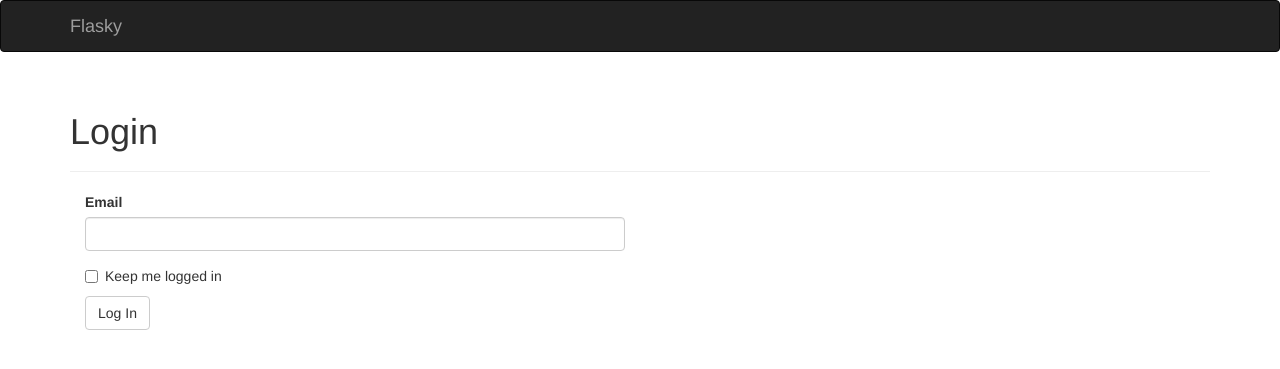
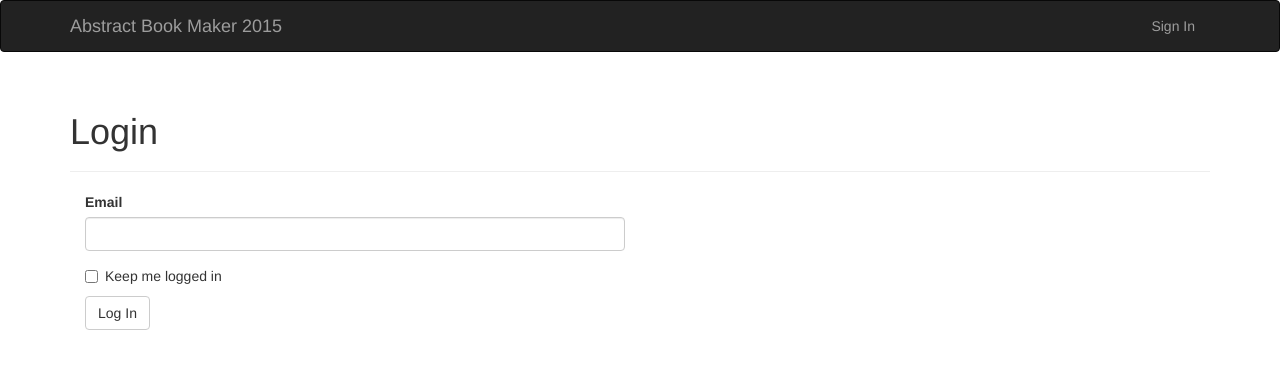
Before and after one commit to selsarrag/mstp_abstract_book, a Flask app: page /login in a window 1280 px wide. Shown: the top 369 px of the page. Run offline with Flask 2, Linux system fonts and the light colour scheme; parts of the project's set-up code (start-up, migrations or seed data) failed here and were passed over; some libraries are stand-ins or nearby versions.

Commit message:
clean up the base.html

```diff
--- a/app/auth/views.py
+++ b/app/auth/views.py
@@ -16,7 +16,7 @@ def login():
 			return redirect(url_for('main.index'))
 			#return redirect(request.args.get('next') or url_for('main.index'))
 		flash('Invalid user email.')
-	return render_template('/auth/login.html', form=form)
+	return render_template('/auth/login.html', form=form, current_user=current_user)
 
 @auth.route('/logout')
 @login_required
--- a/app/main/forms.py
+++ b/app/main/forms.py
@@ -15,7 +15,7 @@ class StudentForm(Form):
 
 class AbstractForm(Form):
 	title = StringField('Abstract Title: ')
-	eventname = HiddenField('2015 Second Look')
+	eventname = HiddenField('Event: 2015 Second Look')
 	authors = TextAreaField('List of Authors: ')
 	content = TextAreaField('Content: ')
 	presen_type = SelectField('Presentation Type:', choices=[('','Select from below'),('poster','poster'), ('oral', 'oral')])
--- a/app/main/views.py
+++ b/app/main/views.py
@@ -31,7 +31,7 @@ def edit_abstract():
 		abstract.title = form.title.data
 		abstract.authors = form.authors.data
 		abstract.content = form.content.data
-		abstract.eventname = form.eventname.data
+		abstract.eventname = "2015 Second Look"
 		abstract.presen_type = form.presen_type.data
 		db.session.add(abstract)
 		flash('Your abstract has been updated!')
@@ -39,7 +39,7 @@ def edit_abstract():
 	form.title.data = abstract.title
 	form.authors.data = abstract.authors
 	form.content.data = abstract.content
-	form.eventname.data = abstract.eventname
+	#form.eventname.data = abstract.eventname
 	form.presen_type.data = abstract.presen_type
 	return render_template('edit_abstract.html', form=form)
 """
--- a/app/templates/base.html
+++ b/app/templates/base.html
@@ -14,28 +14,20 @@
 				<span class="icon-bar"></span>
 				<span class="icon-bar"></span>
 			</button>
-			<a class="navbar-brand" href="/">Flasky</a>
+			<a class="navbar-brand" href="/">Abstract Book Maker 2015</a>
 		</div>
-	{#
+
 		<div class="navbar-collapse collapse">
-			<ul class="nav navbar-nav">
-				<li><a href="/">Home</a></li>
-			</ul>
+
 			<ul class="nav navbar-nav navbar-right">
 				{% if current_user.is_authenticated() %}
-				<li>
-					<a href="{{ url_for('main.user', username=current_user.username) }}">
-						Profile
-					</a>
-				</li>
-				<li><a href="{{ url_for('auth.password_update') }}">Change Password</a></li>
 				<li><a href="{{ url_for('auth.logout') }}">Sign Out</a></li>
 				{% else %}
 				<li><a href="{{ url_for('auth.login') }}">Sign In</a></li>
 				{% endif %}
 			</ul>
 		</div>
-	#}
+
 	</div>
 </div>
 {% endblock %}
```
Also changed, not shown: data-dev.sqlite, 3 other files.
